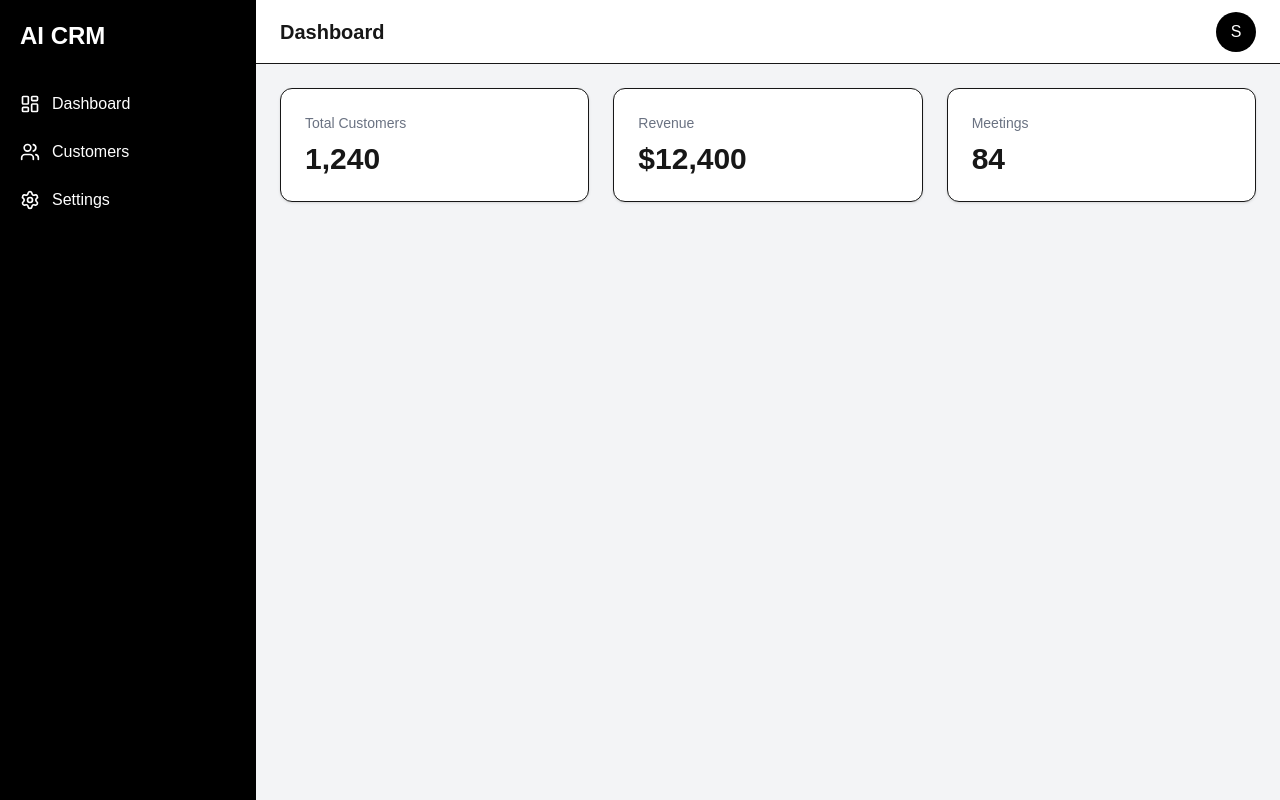
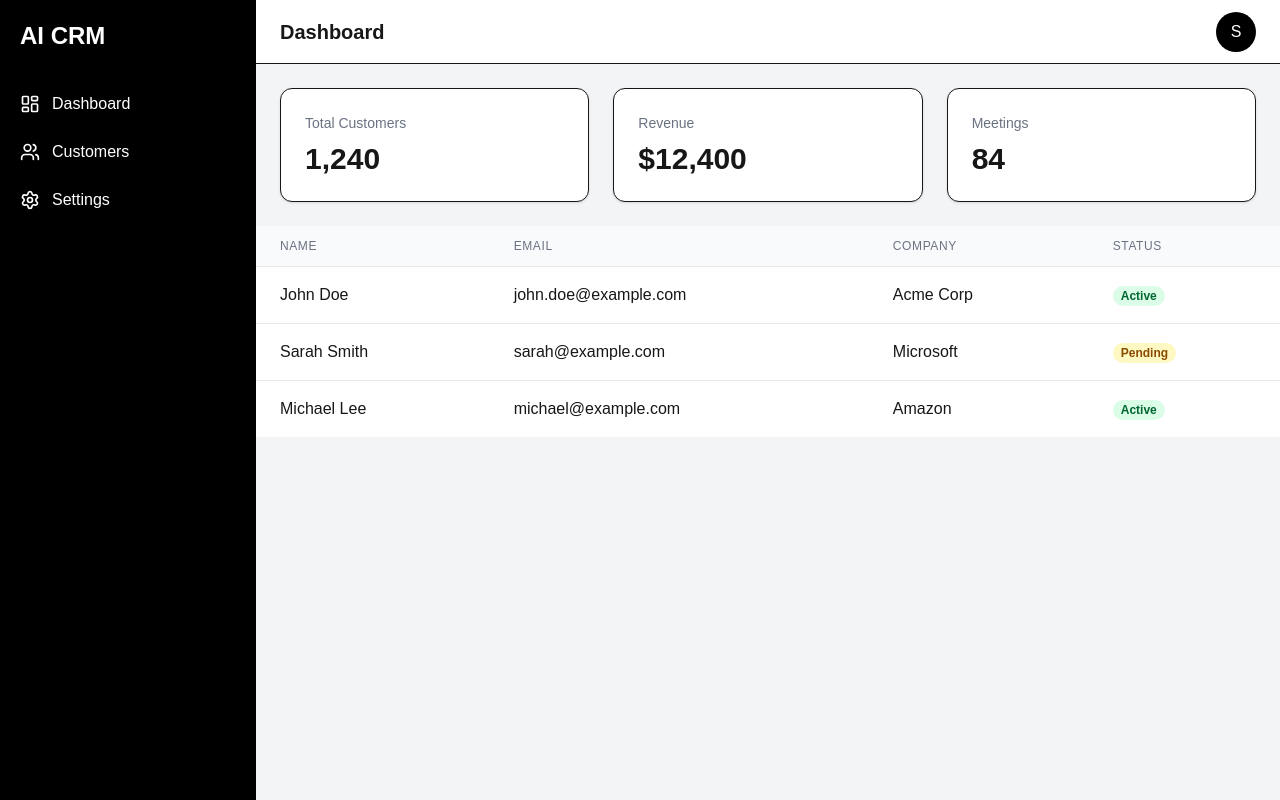
Before and after one commit to imShayan/ai-crm-assistant, a Next.js app: page / in a window 1280 px wide. Built offline with nearby package versions, Linux system fonts and the light colour scheme.

Commit message:
Built customer CRM table

```diff
--- a/src/app/page.tsx
+++ b/src/app/page.tsx
@@ -1,6 +1,9 @@
 import Sidebar from "@/components/layout/sidebar";
 import Navbar from "@/components/layout/navbar";
 import StatsCard from "@/components/dashboard/stats-card";
+import CustomerTable from "@/components/dashboard/customer-table";
+import {mockCustomers} from "@/lib/mock-data";
+
 
 export default function Home() {
   return (
@@ -17,6 +20,8 @@ export default function Home() {
             <StatsCard title="Meetings" value="84" />
           </div>
         </div>
+
+        <CustomerTable customers={mockCustomers} />
       </div>
     </div>
   );
--- /dev/null
+++ b/src/components/dashboard/customer-table.tsx
@@ -0,0 +1,38 @@
+import { Customer } from '../../types/customer';
+
+type CustomerTableProps = {
+  customers: Customer[];
+};
+
+export default function CustomerTable({ customers }: CustomerTableProps) {
+  return (
+    <div className="overflow-x-auto">
+      <table className="min-w-full divide-y divide-gray-200">
+        <thead className="bg-gray-50">
+          <tr>
+            <th className="px-6 py-3 text-left text-xs font-medium text-gray-500 uppercase tracking-wider">Name</th>
+            <th className="px-6 py-3 text-left text-xs font-medium text-gray-500 uppercase tracking-wider">Email</th>
+            <th className="px-6 py-3 text-left text-xs font-medium text-gray-500 uppercase tracking-wider">Company</th>
+            <th className="px-6 py-3 text-left text-xs font-medium text-gray-500 uppercase tracking-wider">Status</th>
+          </tr>
+        </thead>
+        <tbody className="bg-white divide-y divide-gray-200">
+          {customers.map((customer) => (
+            <tr key={customer.id}>
+              <td className="px-6 py-4 whitespace-nowrap">{customer.name}</td>
+              <td className="px-6 py-4 whitespace-nowrap">{customer.email}</td>
+              <td className="px-6 py-4 whitespace-nowrap">{customer.company}</td>
+              <td className="px-6 py-4 whitespace-nowrap">
+                <span className={`px-2 inline-flex text-xs leading-5 font-semibold rounded-full ${
+                  customer.status === 'Active' ? 'bg-green-100 text-green-800' : 'bg-yellow-100 text-yellow-800'
+                }`}>
+                  {customer.status}
+                </span>
+              </td>
+            </tr>
+          ))}
+        </tbody>
+      </table>
+    </div>
+  );
+}
--- /dev/null
+++ b/src/lib/mock-data.ts
@@ -0,0 +1,26 @@
+import { Customer } from '../types/customer';
+
+export const mockCustomers: Customer[] = [
+    {
+        id: 1,
+        name: 'John Doe',
+        email: 'john.doe@example.com',
+        company: 'Acme Corp',
+        status: 'Active',
+
+    },
+    {
+        id: 2,
+        name: 'Sarah Smith',
+        email: 'sarah@example.com',
+        company: 'Microsoft',
+        status: 'Pending',
+    },
+    {
+        id: 3,
+        name: 'Michael Lee',
+        email: 'michael@example.com',
+        company: 'Amazon',
+        status: 'Active',
+    },
+];
--- /dev/null
+++ b/src/types/customer.ts
@@ -0,0 +1,7 @@
+export type Customer = {
+    id: number;
+    name: string;
+    email: string;
+    company: string;
+    status: string;
+};
```
